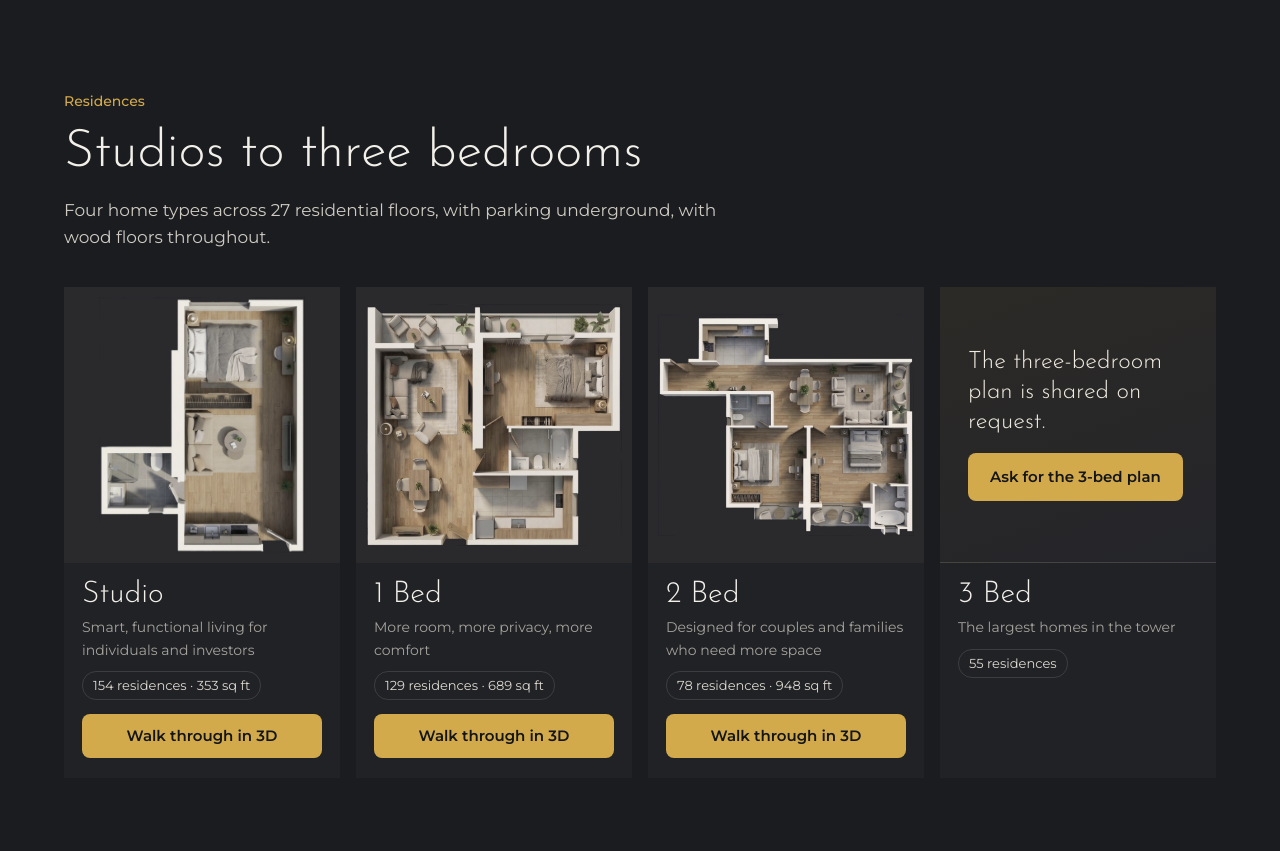
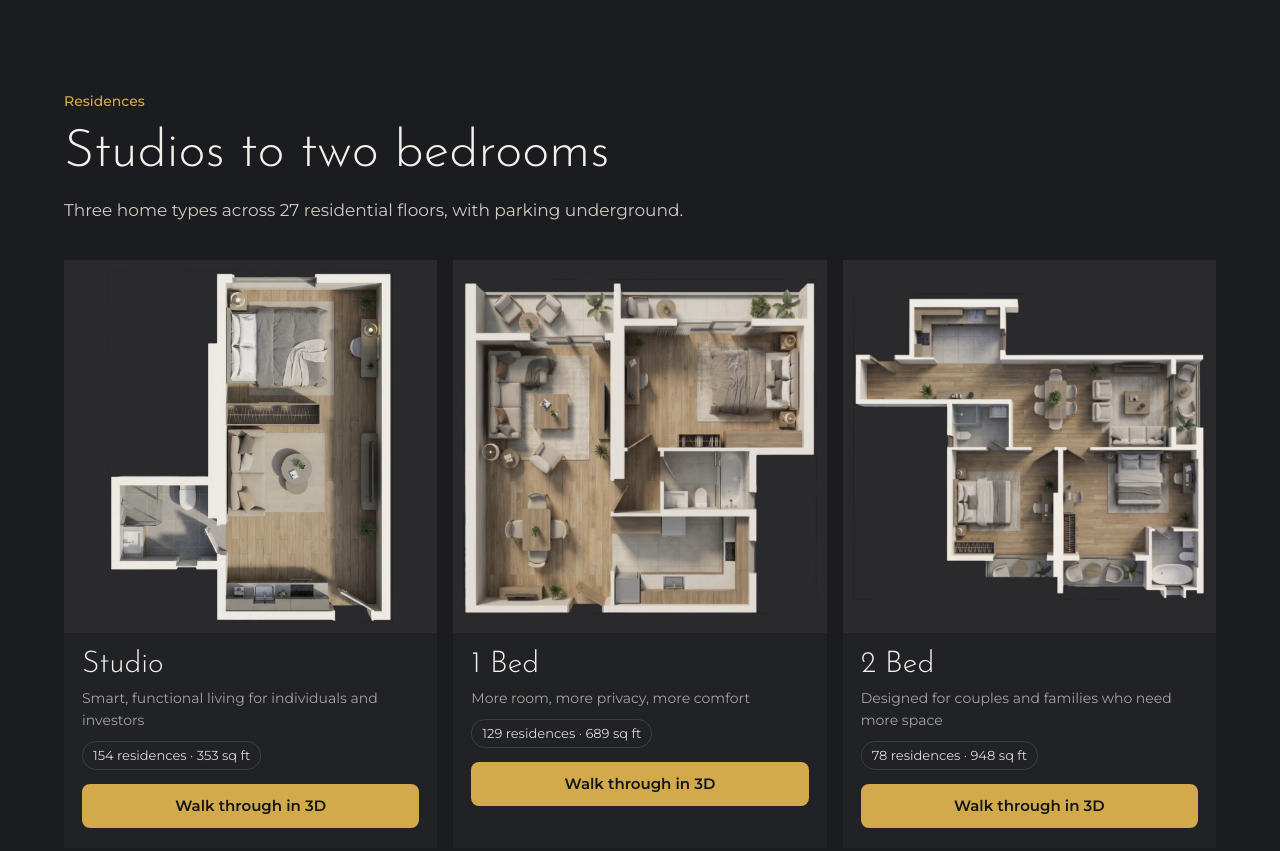
Before and after one commit to overless-pixel/rockhill-tower, a plain HTML site: page walk3d.html in a window 1280 px wide. Shown: the part 880-1731 px from the top of the page. Drawn offline with Linux system fonts and the light colour scheme.

Commit message:
Remove the three-bedroom type: studios, one and two bedrooms only
Co-Authored-By: Claude Opus 5.5 <noreply@anthropic.com>
Claude-Session: https://claude.ai/code/session_01M2ZtnfGCvD9i1kcrb91k9C

```diff
--- a/walk3d.html
+++ b/walk3d.html
@@ -4,7 +4,7 @@
 <meta charset="utf-8">
 <meta name="viewport" content="width=device-width, initial-scale=1">
 <title>Rockhill Tower · Choose your floor</title>
-<meta name="description" content="Rockhill Tower in Al Alia, Ajman: 416 freehold homes from studios to three bedrooms. Choose your floor on the tower and walk through each home in 3D.">
+<meta name="description" content="Rockhill Tower in Al Alia, Ajman: 416 freehold homes, from studios to two bedrooms. Choose your floor on the tower and walk through each home in 3D.">
 <meta name="theme-color" content="#131518">
 <meta property="og:title" content="Rockhill Tower · A new standard of living in Ajman">
 <meta property="og:description" content="Choose your floor on the tower and walk through each home in 3D. 416 freehold homes in Al Alia, Ajman.">
@@ -175,6 +175,8 @@ body.flying .panel,body.flying header{opacity:0;pointer-events:none}
 /* brochure sections */
 .res{background:var(--bg2)}
 .grid4{display:grid;grid-template-columns:repeat(4,minmax(0,1fr));gap:16px;margin-top:36px}
+#cards{grid-template-columns:repeat(3,minmax(0,1fr))}
+@media(max-width:900px){#cards{grid-template-columns:minmax(0,1fr)}}
 .card{background:#2a2a2d;display:flex;flex-direction:column}
 .card .im{aspect-ratio:1/1;overflow:hidden;display:flex;align-items:center;justify-content:center;padding:10px}
 .card .im img{max-height:100%;width:auto;object-fit:contain}
@@ -265,8 +267,8 @@ footer{padding:28px max(5vw,16px);border-top:1px solid var(--line);color:#8f8c84
 <section class="band res" id="residences">
   <div class="wrap">
     <div data-reveal><p class="k">Residences</p>
-    <h2>Studios to three bedrooms</h2>
-    <p class="lede" style="margin-top:16px">Four home types across 27 residential floors, with parking underground, with wood floors throughout.</p></div>
+    <h2>Studios to two bedrooms</h2>
+    <p class="lede" style="margin-top:16px">Three home types across 27 residential floors, with parking underground.</p></div>
     <div class="grid4" id="cards"></div>
   </div>
 </section>
@@ -314,13 +316,13 @@ footer{padding:28px max(5vw,16px);border-top:1px solid var(--line);color:#8f8c84
     <dl>
       <dt>Location</dt><dd>Al Alia, Ajman · about 39 min to Downtown Dubai</dd>
       <dt>Ownership</dt><dd>Freehold, all nationalities</dd>
-      <dt>Homes</dt><dd>154 studios · 129 one-bed · 78 two-bed · 55 three-bed</dd>
+      <dt>Homes</dt><dd>154 studios · 129 one-bed · 78 two-bed</dd>
       <dt>WhatsApp</dt><dd>+971 56 434 3002</dd>
     </dl>
   </div>
 </section>
 </main>
-<footer>Concept site prepared for Rockhill Development. Images are artist's impressions; renders and floor plans © Rockhill Development, and the 3D homes are built from those plans. Unit numbers, the mix of homes on each floor and availability are sample data; the three-bed count is the 416 total minus the other types.</footer>
+<footer>Concept site prepared for Rockhill Development. Images are artist's impressions; renders and floor plans © Rockhill Development, and the 3D homes are built from those plans. Unit numbers, the mix of homes on each floor and availability are sample data.</footer>
 
 <div id="flash"></div>
 <div id="lb" role="dialog" aria-modal="true" aria-label="Image viewer"><img id="lbImg" alt=""><p id="lbCap"></p><button class="lp" id="lbP" aria-label="Previous image">‹</button><button class="ln" id="lbN" aria-label="Next image">›</button><button class="x" id="lbX" aria-label="Close">×</button></div>
@@ -339,7 +341,6 @@ const TYPES={
   S:{n:'Studio',count:154,area:353.49,line:'Smart, functional living for individuals and investors'},
   1:{n:'1 Bed',count:129,area:689.21,line:'More room, more privacy, more comfort'},
   2:{n:'2 Bed',count:78,area:948.19,line:'Designed for couples and families who need more space'},
-  3:{n:'3 Bed',count:55,area:null,line:'The largest homes in the tower'}
 };
 /* 3D homes traced from Rockhill's plans: walls [x0,y0,x1,y1,kind] in plan pixels. kind: w wall, p parapet, g glass, f wardrobe */
 const PLANS={
@@ -367,7 +368,7 @@ const BAR={x0:2350,x1:3790,y0:1080};   // floor bar sits in the sky to the right
 const CROP=[1360,40,1000,2600];        // tower close-up for picking on phones and tablets
 const MIX='8643,8742,8643,7743,8643,8742,8643,8643,8643,8643,8643,8643,8643,7743,8742,8643,7743,8742,8643,7743,8742,8643,7743,8732,7643,8732,7643'.split(',');
 function rnd(seed){let s=seed>>>0;return()=>{s=(s*1664525+1013904223)>>>0;return s/4294967296}}
-const KEYS=['S','1','2','3'];
+const KEYS=['S','1','2'];
 const UNITS={};
 for(let l=FIRST;l<=TOP;l++){
   const m=MIX[l-FIRST],pos=[];
```
Also changed, not shown: index.html (+8 -7 lines), try.html (+8 -7 lines).
